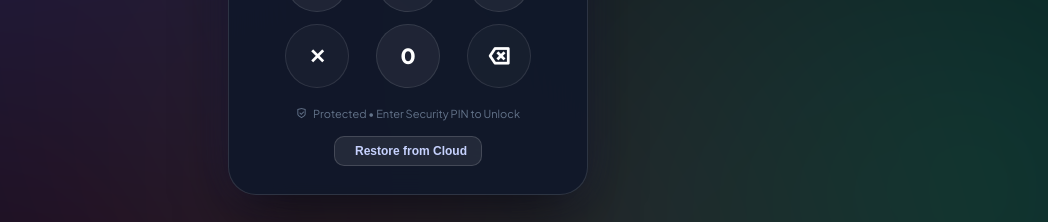
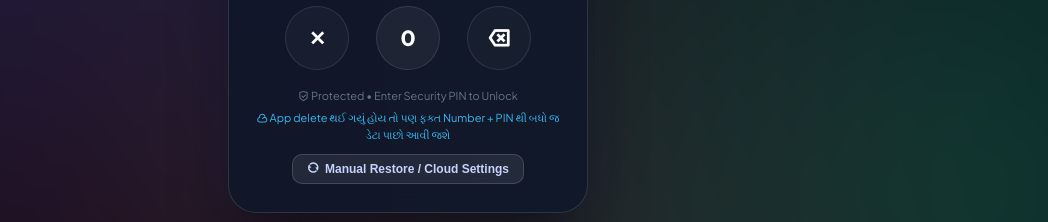
Before and after one commit to dhruvik2008/MYBOOK, a website: page index.html in a window 1280 px wide. Shown: the part 577-799 px from the top of the page, 232-1280 px from the left. Drawn offline with nearby package versions, Linux system fonts and the light colour scheme.

Commit message:
Update index.html

```diff
--- a/index.html
+++ b/index.html
@@ -99,13 +99,14 @@
                 class="ri-delete-back-2-line"></i></span></button>
         </div>
 
-        <div class="pin-footer-hint">
-          <i class="ri-shield-check-line"></i> Protected &bull; Enter Security PIN to Unlock
+        <div class="pin-footer-hint" style="display: flex; flex-direction: column; gap: 4px; align-items: center;">
+          <span><i class="ri-shield-check-line"></i> Protected &bull; Enter Security PIN to Unlock</span>
+          <span style="font-size: 11px; color: #38bdf8; opacity: 0.95;"><i class="ri-cloud-line"></i> App delete થઈ ગયું હોય તો પણ ફક્ત Number + PIN થી બધો જ ડેટા પાછો આવી જશે</span>
         </div>
         <div style="margin-top: 10px;">
           <button type="button" class="pin-restore-link" id="pinScreenRestoreBtn"
             style="background: rgba(255, 255, 255, 0.08); border: 1px solid rgba(255, 255, 255, 0.15); color: #c7d2fe; font-size: 12px; font-weight: 600; cursor: pointer; display: inline-flex; align-items: center; gap: 6px; padding: 7px 14px; border-radius: 10px; transition: all 0.2s ease;">
-            <i class="ri-cloud-download-line"></i> Restore from Cloud
+            <i class="ri-refresh-line"></i> Manual Restore / Cloud Settings
           </button>
         </div>
       </div>
```
